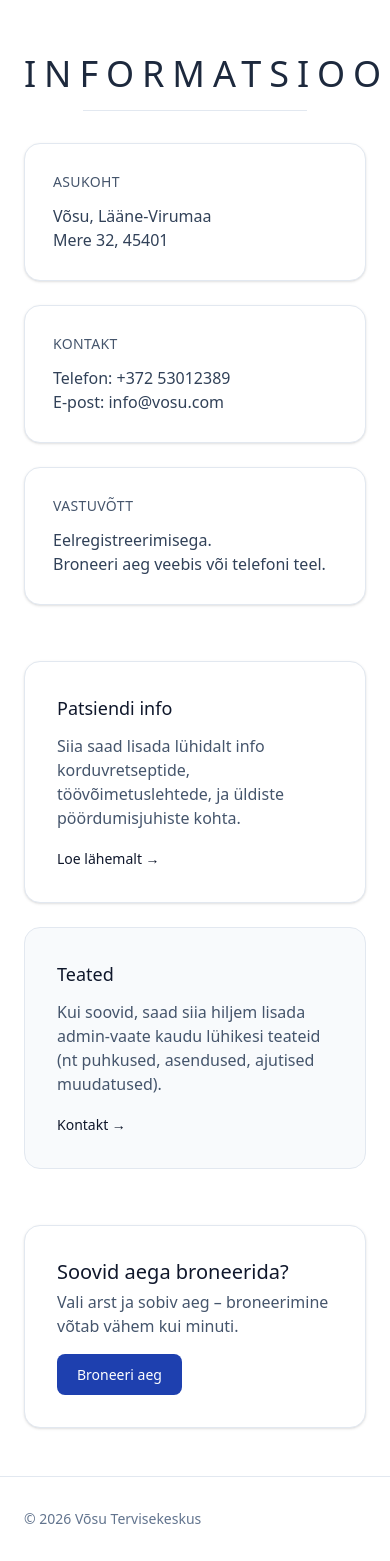
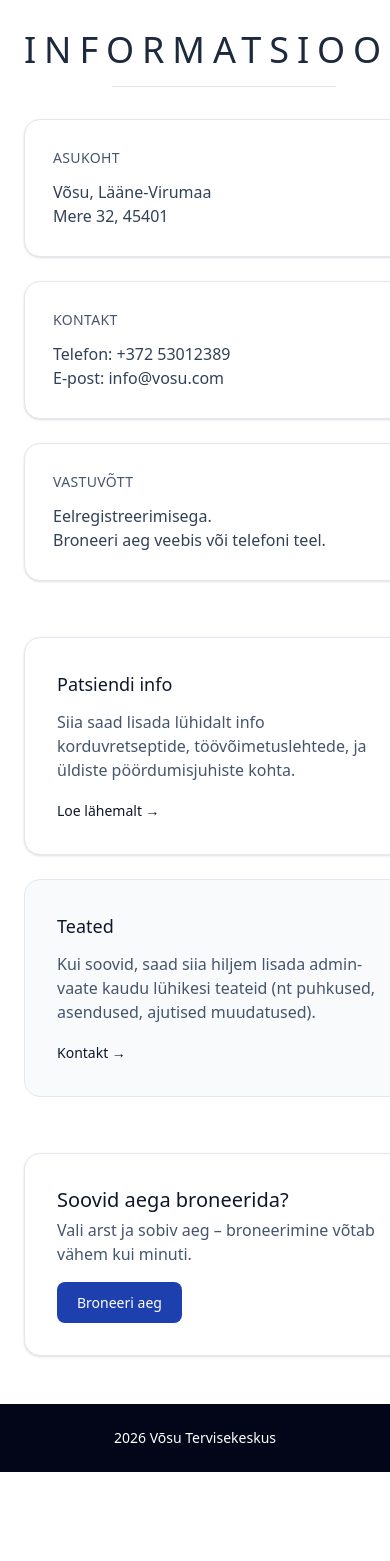
Before and after one commit to Carlhe4/tervisekeskus, a Next.js app: page / in a window 390 px wide. Shown: the part 298-1859 px from the top of the page. After the commit the page ends 1770 px from the top, so only its background shows below. Built offline with nearby package versions, Linux system fonts and the light colour scheme.

Commit message:
Update layout and footer styles for improved responsiveness and aesthetics

```diff
--- a/app/layout.tsx
+++ b/app/layout.tsx
@@ -5,9 +5,9 @@ import { Footer } from "../components/footer";
 export default function RootLayout({ children }: { children: React.ReactNode }) {
   return (
     <html lang="et">
-      <body className="min-h-screen bg-white text-slate-900 antialiased">
+      <body className="min-h-screen bg-white text-slate-900 antialiased flex flex-col">
         <Header />
-        <main className="container-page py-12">{children}</main>
+        <main className="container-page py-12 flex-1">{children}</main>
         <Footer />
       </body>
     </html>
--- a/components/footer.tsx
+++ b/components/footer.tsx
@@ -1,8 +1,8 @@
 export function Footer() {
     return (
-        <footer className="border-t border-slate-200">
-            <div className="container-page py-8 text-sm text-slate-500">
-                © {new Date().getFullYear()} Võsu Tervisekeskus
+        <footer className="mt-auto bg-slate-950">
+            <div className="container-page py-6 text-center text-sm text-white">
+                {new Date().getFullYear()} Võsu Tervisekeskus
             </div>
         </footer>
     );
```
